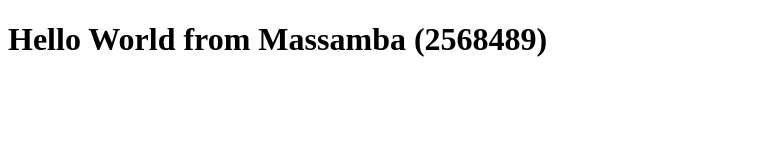
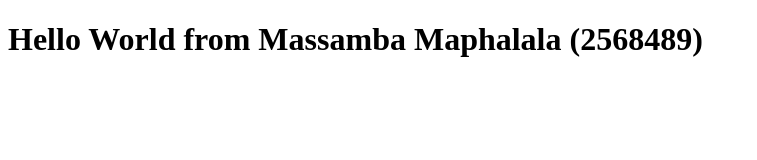
Before and after one commit to Massamba505/2568489-labs-sd-24, a plain HTML site: page student.html in a window 1280 px wide. Shown: the whole page, without its empty margins (0-757 px from the left). Drawn offline with Linux system fonts and the light colour scheme.

Commit message:
Update student.html

```diff
--- a/student.html
+++ b/student.html
@@ -6,6 +6,6 @@
     <title>Hello world</title>
 </head>
 <body>
-    <h1>Hello World from Massamba (2568489)</h1>
+    <h1>Hello World from Massamba Maphalala (2568489)</h1>
 </body>
 </html>
```
